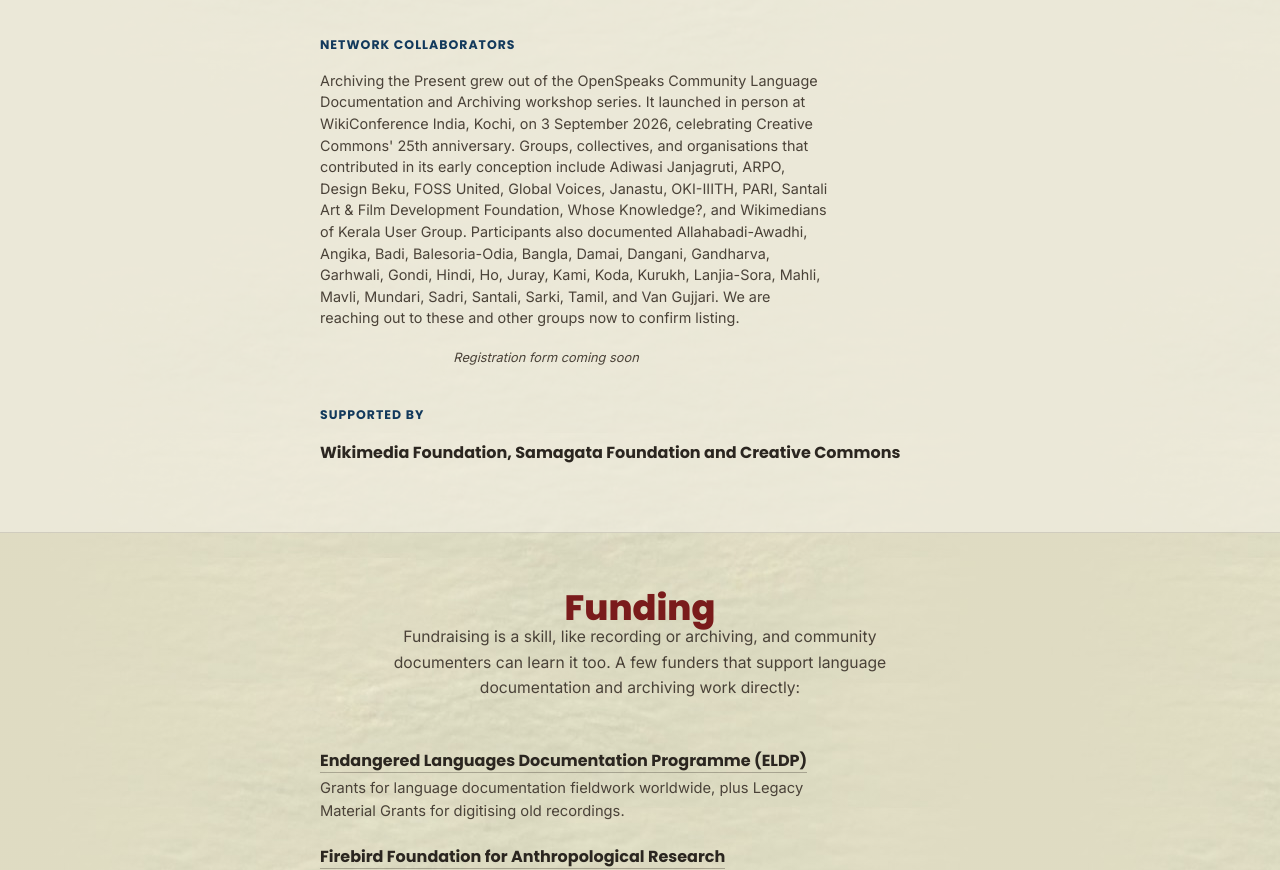
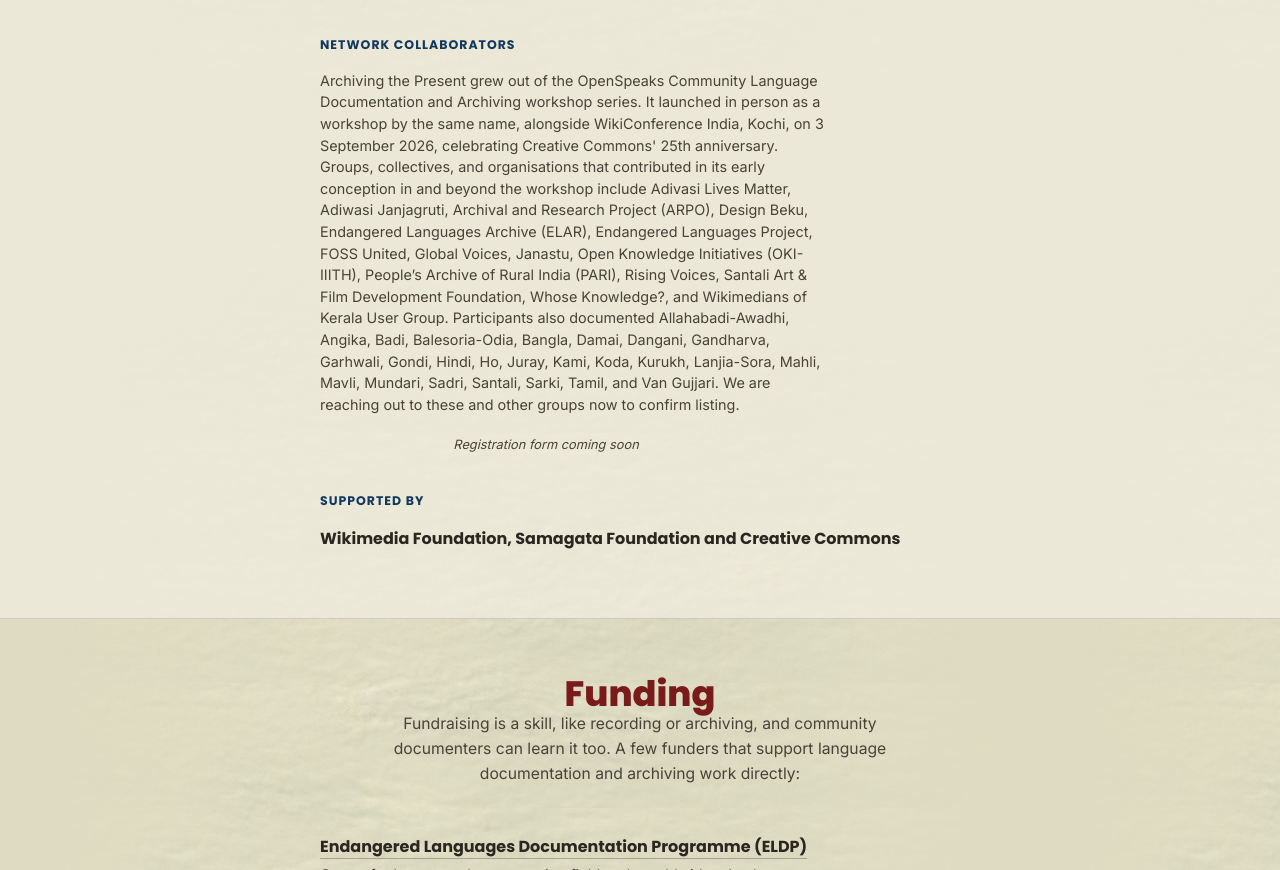
Before and after one commit to OpenSpeaks/archivingthepresent, a plain HTML site: page docs/index.html in a window 1280 px wide. Shown: the part 3913-4783 px from the top of the page. Drawn offline with Linux system fonts and the light colour scheme.

Commit message:
update full org names

```diff
--- a/docs/index.html
+++ b/docs/index.html
@@ -695,7 +695,7 @@
 
       <div class="org-group">
         <h3 class="group-label">Network Collaborators</h3>
-        <p class="org-intro">Archiving the Present grew out of the OpenSpeaks Community Language Documentation and Archiving workshop series. It launched in person at WikiConference India, Kochi, on 3 September 2026, celebrating Creative Commons' 25th anniversary. Groups, collectives, and organisations that contributed in its early conception include Adiwasi Janjagruti, ARPO, Design Beku, FOSS United, Global Voices, Janastu, OKI-IIITH, PARI, Santali Art &amp; Film Development Foundation, Whose Knowledge?, and Wikimedians of Kerala User Group. Participants also documented Allahabadi-Awadhi, Angika, Badi, Balesoria-Odia, Bangla, Damai, Dangani, Gandharva, Garhwali, Gondi, Hindi, Ho, Juray, Kami, Koda, Kurukh, Lanjia-Sora, Mahli, Mavli, Mundari, Sadri, Santali, Sarki, Tamil, and Van Gujjari. We are reaching out to these and other groups now to confirm listing.</p>
+        <p class="org-intro">Archiving the Present grew out of the OpenSpeaks Community Language Documentation and Archiving workshop series. It launched in person as a workshop by the same name, alongside WikiConference India, Kochi, on 3 September 2026, celebrating Creative Commons' 25th anniversary. Groups, collectives, and organisations that contributed in its early conception in and beyond the workshop include Adivasi Lives Matter, Adiwasi Janjagruti, Archival and Research Project (ARPO), Design Beku, Endangered Languages Archive (ELAR), Endangered Languages Project, FOSS United, Global Voices, Janastu, Open Knowledge Initiatives (OKI-IIITH), People&rsquo;s Archive of Rural India (PARI), Rising Voices, Santali Art &amp; Film Development Foundation, Whose Knowledge?, and Wikimedians of Kerala User Group. Participants also documented Allahabadi-Awadhi, Angika, Badi, Balesoria-Odia, Bangla, Damai, Dangani, Gandharva, Garhwali, Gondi, Hindi, Ho, Juray, Kami, Koda, Kurukh, Lanjia-Sora, Mahli, Mavli, Mundari, Sadri, Santali, Sarki, Tamil, and Van Gujjari. We are reaching out to these and other groups now to confirm listing.</p>
         <p class="source-note">Registration form coming soon</p>
       </div>
 
```
